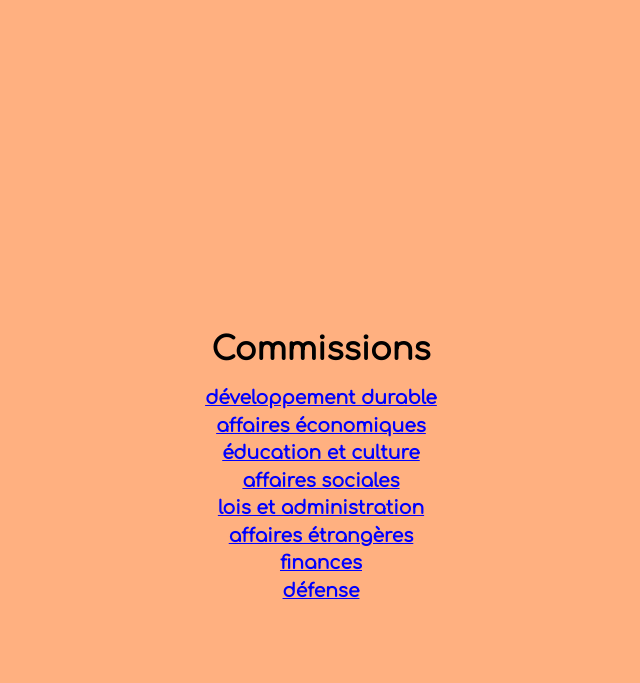
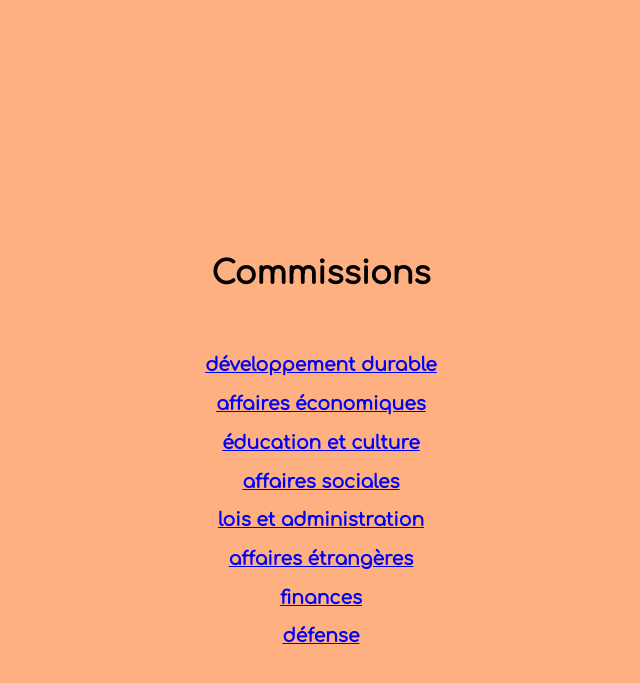
Before and after one commit to politipet/politipet.github.io, a Jekyll site: the page built from commission/index.md, in a window 1280 px wide. Shown: the top 683 px of the page, without its empty margins (319-959 px from the left). Built offline with Jekyll 4.4.1, drawn with Linux system fonts in a browser that asks for light colours; our own code applies the rules of GitHub Pages for plain Markdown files.

Commit message:
restyle commissions h1+h2

```diff
--- a/commission/index.md
+++ b/commission/index.md
@@ -1,5 +1,6 @@
 Commissions
 ===========
+
 
 ### [développement durable](developpement-durable.md)
 
@@ -16,8 +17,3 @@
 ### [finances](finances.md)
 
 ### [défense](defense.md)
-
-
-<style>
-h3 { margin-bottom: -.7rem; }
-</style>
--- a/commission/style.css
+++ b/commission/style.css
@@ -9,6 +9,12 @@
 .composition {
 	margin-left: 1.5rem;
 }
+h1 {
+	margin-bottom: 2em;
+}
+h2 {
+	font-size: large;
+}
 html {
 	display: table;
 	height: 100%;
```
